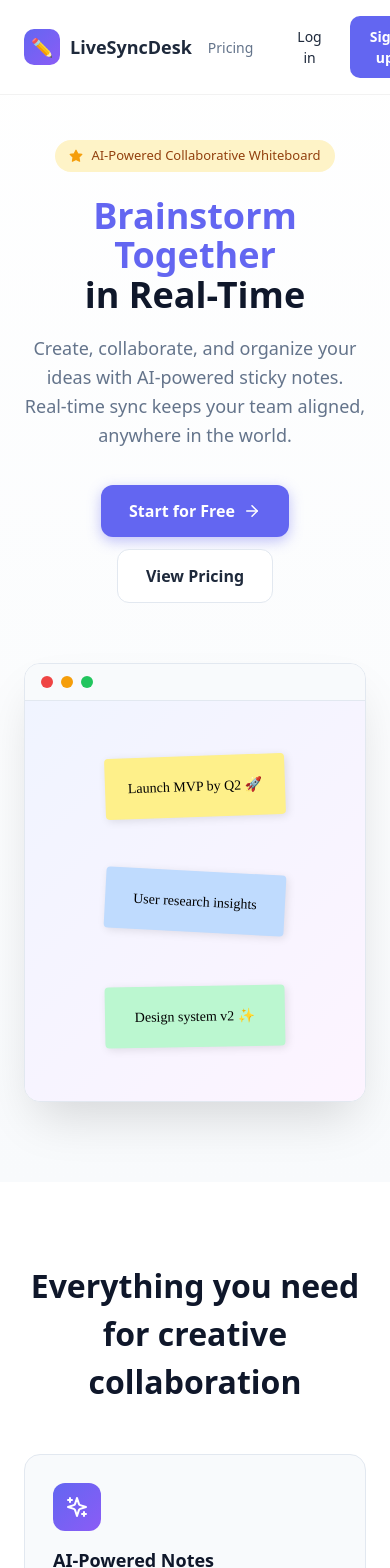
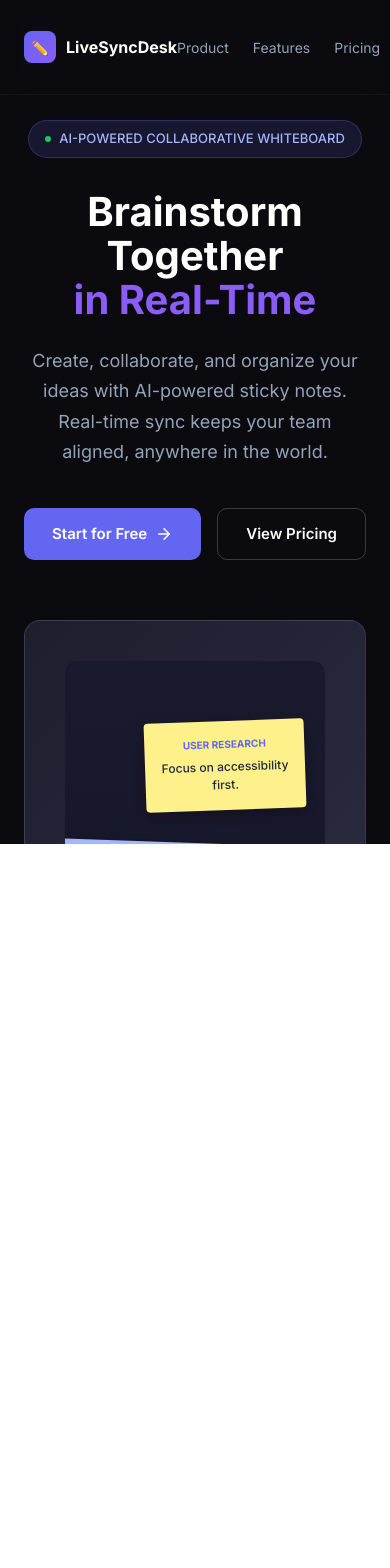
Before and after one commit to lijh1519/livesyncdesk, a React (Vite) app: page / in a window 390 px wide. Shown: the top 1568 px of the page. After the commit the page ends 844 px from the top, so only its background shows below. Built offline with nearby package versions, Linux system fonts and the light colour scheme; no server answers; what @liveblocks/client, @liveblocks/react would draw is missing.

Commit message:
feat: complete Landing/Pricing/Login pages with dark theme and full navigation

```diff
--- a/App.tsx
+++ b/App.tsx
@@ -448,12 +448,12 @@ function AuthenticatedApp() {
 
   // Login Page
   if (page === 'login' && !user) {
-    return <LoginPage />;
+    return <LoginPage onBack={() => navigate('landing')} />;
   }
 
   // App (requires login)
   if (!user) {
-    return <LoginPage />;
+    return <LoginPage onBack={() => navigate('landing')} />;
   }
 
   return (
--- a/components/LandingPage.tsx
+++ b/components/LandingPage.tsx
@@ -1,6 +1,6 @@
-import React from 'react';
+import React, { useRef } from 'react';
 import { useAuth } from '../contexts/AuthContext';
-import { Sparkles, Users, Zap, ArrowRight, Check, Star } from 'lucide-react';
+import { ArrowRight, RefreshCw, Sparkles, Layers, Twitter, Github, Mail } from 'lucide-react';
 
 interface LandingPageProps {
   onGetStarted: () => void;
@@ -10,9 +10,23 @@ interface LandingPageProps {
 
 export function LandingPage({ onGetStarted, onLogin, onPricing }: LandingPageProps) {
   const { user } = useAuth();
+  const featuresRef = useRef<HTMLElement>(null);
+  const ctaRef = useRef<HTMLElement>(null);
+
+  const scrollToFeatures = () => {
+    featuresRef.current?.scrollIntoView({ behavior: 'smooth' });
+  };
+
+  const scrollToTop = () => {
+    window.scrollTo({ top: 0, behavior: 'smooth' });
+  };
+
+  const handleContact = () => {
+    window.location.href = 'mailto:support@livesyncdesk.com?subject=LiveSyncDesk Inquiry';
+  };
 
   return (
-    <div style={{ minHeight: '100vh', background: '#fafafa' }}>
+    <div style={{ minHeight: '100vh', height: '100vh', overflow: 'auto', background: '#0a0a0f', color: '#fff', fontFamily: 'Inter, system-ui, sans-serif' }}>
       {/* Navigation */}
       <nav style={{
         position: 'fixed',
@@ -20,9 +34,9 @@ export function LandingPage({ onGetStarted, onLogin, onPricing }: LandingPagePro
         left: 0,
         right: 0,
         zIndex: 100,
-        background: 'rgba(255,255,255,0.8)',
+        background: 'rgba(10,10,15,0.8)',
         backdropFilter: 'blur(12px)',
-        borderBottom: '1px solid rgba(0,0,0,0.05)'
+        borderBottom: '1px solid rgba(255,255,255,0.05)'
       }}>
         <div style={{
           maxWidth: 1200,
@@ -32,38 +46,77 @@ export function LandingPage({ onGetStarted, onLogin, onPricing }: LandingPagePro
           alignItems: 'center',
           justifyContent: 'space-between'
         }}>
-          <div style={{ display: 'flex', alignItems: 'center', gap: 10 }}>
+          <div
+            onClick={scrollToTop}
+            style={{ display: 'flex', alignItems: 'center', gap: 10, cursor: 'pointer' }}
+          >
             <div style={{
-              width: 36,
-              height: 36,
+              width: 32,
+              height: 32,
               background: 'linear-gradient(135deg, #6366f1, #8b5cf6)',
-              borderRadius: 10,
+              borderRadius: 8,
               display: 'flex',
               alignItems: 'center',
               justifyContent: 'center',
-              color: '#fff',
-              fontSize: 18
+              fontSize: 14
             }}>
               ✏️
             </div>
-            <span style={{ fontSize: 18, fontWeight: 700, color: '#1e293b' }}>LiveSyncDesk</span>
+            <span style={{ fontSize: 16, fontWeight: 700 }}>LiveSyncDesk</span>
           </div>
 
-          <div style={{ display: 'flex', alignItems: 'center', gap: 12 }}>
+          <div style={{ display: 'flex', alignItems: 'center', gap: 32 }}>
+            <div style={{ display: 'flex', gap: 24 }}>
+              <button
+                onClick={scrollToTop}
+                style={{
+                  background: 'transparent',
+                  border: 'none',
+                  color: '#94a3b8',
+                  fontSize: 14,
+                  cursor: 'pointer'
+                }}
+              >
+                Product
+              </button>
+              <button
+                onClick={scrollToFeatures}
+                style={{
+                  background: 'transparent',
+                  border: 'none',
+                  color: '#94a3b8',
+                  fontSize: 14,
+                  cursor: 'pointer'
+                }}
+              >
+                Features
+              </button>
               <button
                 onClick={onPricing}
                 style={{
                   background: 'transparent',
                   border: 'none',
-                color: '#64748b',
+                  color: '#94a3b8',
                   fontSize: 14,
-                fontWeight: 500,
-                cursor: 'pointer',
-                padding: '8px 16px'
+                  cursor: 'pointer'
                 }}
               >
                 Pricing
               </button>
+              <button
+                onClick={handleContact}
+                style={{
+                  background: 'transparent',
+                  border: 'none',
+                  color: '#94a3b8',
+                  fontSize: 14,
+                  cursor: 'pointer'
+                }}
+              >
+                Contact
+              </button>
+            </div>
+            <div style={{ display: 'flex', alignItems: 'center', gap: 12 }}>
               {user ? (
                 <button
                   onClick={onGetStarted}
@@ -72,9 +125,9 @@ export function LandingPage({ onGetStarted, onLogin, onPricing }: LandingPagePro
                     color: '#fff',
                     border: 'none',
                     padding: '10px 20px',
-                  borderRadius: 10,
+                    borderRadius: 8,
                     fontSize: 14,
-                  fontWeight: 600,
+                    fontWeight: 500,
                     cursor: 'pointer'
                   }}
                 >
@@ -87,11 +140,9 @@ export function LandingPage({ onGetStarted, onLogin, onPricing }: LandingPagePro
                     style={{
                       background: 'transparent',
                       border: 'none',
-                    color: '#1e293b',
+                      color: '#fff',
                       fontSize: 14,
-                    fontWeight: 500,
-                    cursor: 'pointer',
-                    padding: '8px 16px'
+                      cursor: 'pointer'
                     }}
                   >
                     Log in
@@ -103,9 +154,9 @@ export function LandingPage({ onGetStarted, onLogin, onPricing }: LandingPagePro
                       color: '#fff',
                       border: 'none',
                       padding: '10px 20px',
-                    borderRadius: 10,
+                      borderRadius: 8,
                       fontSize: 14,
-                    fontWeight: 600,
+                      fontWeight: 500,
                       cursor: 'pointer'
                     }}
                   >
@@ -115,56 +166,56 @@ export function LandingPage({ onGetStarted, onLogin, onPricing }: LandingPagePro
               )}
             </div>
           </div>
+        </div>
       </nav>
 
       {/* Hero Section */}
       <section style={{
-        paddingTop: 140,
-        paddingBottom: 80,
-        textAlign: 'center',
-        background: 'linear-gradient(180deg, #fff 0%, #f8fafc 100%)'
+        paddingTop: 120,
+        paddingBottom: 60,
+        textAlign: 'center'
       }}>
         <div style={{ maxWidth: 800, margin: '0 auto', padding: '0 24px' }}>
           <div style={{
             display: 'inline-flex',
             alignItems: 'center',
             gap: 8,
-            background: '#fef3c7',
-            color: '#92400e',
-            padding: '6px 14px',
-            borderRadius: 20,
+            background: 'rgba(99,102,241,0.15)',
+            border: '1px solid rgba(99,102,241,0.3)',
+            color: '#a5b4fc',
+            padding: '8px 16px',
+            borderRadius: 24,
             fontSize: 13,
             fontWeight: 500,
-            marginBottom: 24
+            marginBottom: 32
           }}>
-            <Star size={14} fill="#f59e0b" color="#f59e0b" />
-            AI-Powered Collaborative Whiteboard
+            <span style={{ width: 6, height: 6, background: '#22c55e', borderRadius: '50%' }} />
+            AI-POWERED COLLABORATIVE WHITEBOARD
           </div>
 
           <h1 style={{
-            fontSize: 'clamp(36px, 6vw, 56px)',
-            fontWeight: 800,
-            color: '#0f172a',
+            fontSize: 'clamp(40px, 7vw, 64px)',
+            fontWeight: 700,
             lineHeight: 1.1,
-            marginBottom: 20
+            marginBottom: 24
           }}>
-            <span style={{ color: '#6366f1' }}>Brainstorm Together</span>
-            <br />in Real-Time
+            Brainstorm Together
+            <br />
+            <span style={{ color: '#8b5cf6' }}>in Real-Time</span>
           </h1>
 
           <p style={{
             fontSize: 18,
-            color: '#64748b',
-            lineHeight: 1.6,
-            marginBottom: 36,
-            maxWidth: 600,
-            margin: '0 auto 36px'
+            color: '#94a3b8',
+            lineHeight: 1.7,
+            marginBottom: 40,
+            maxWidth: 560,
+            margin: '0 auto 40px'
           }}>
-            Create, collaborate, and organize your ideas with AI-powered sticky notes.
-            Real-time sync keeps your team aligned, anywhere in the world.
+            Create, collaborate, and organize your ideas with AI-powered sticky notes. Real-time sync keeps your team aligned, anywhere in the world.
           </p>
 
-          <div style={{ display: 'flex', gap: 12, justifyContent: 'center', flexWrap: 'wrap' }}>
+          <div style={{ display: 'flex', gap: 16, justifyContent: 'center', flexWrap: 'wrap' }}>
             <button
               onClick={onGetStarted}
               style={{
@@ -175,11 +226,10 @@ export function LandingPage({ onGetStarted, onLogin, onPricing }: LandingPagePro
                 color: '#fff',
                 border: 'none',
                 padding: '14px 28px',
-                borderRadius: 12,
-                fontSize: 16,
+                borderRadius: 10,
+                fontSize: 15,
                 fontWeight: 600,
-                cursor: 'pointer',
-                boxShadow: '0 4px 14px rgba(99,102,241,0.4)'
+                cursor: 'pointer'
               }}
             >
               Start for Free <ArrowRight size={18} />
@@ -190,12 +240,12 @@ export function LandingPage({ onGetStarted, onLogin, onPricing }: LandingPagePro
                 display: 'flex',
                 alignItems: 'center',
                 gap: 8,
-                background: '#fff',
-                color: '#1e293b',
-                border: '1px solid #e2e8f0',
+                background: 'transparent',
+                color: '#fff',
+                border: '1px solid rgba(255,255,255,0.2)',
                 padding: '14px 28px',
-                borderRadius: 12,
-                fontSize: 16,
+                borderRadius: 10,
+                fontSize: 15,
                 fontWeight: 600,
                 cursor: 'pointer'
               }}
@@ -205,76 +255,86 @@ export function LandingPage({ onGetStarted, onLogin, onPricing }: LandingPagePro
           </div>
         </div>
 
-        {/* Hero Image/Preview */}
+        {/* Hero Image */}
         <div style={{
-          maxWidth: 1000,
+          maxWidth: 900,
           margin: '60px auto 0',
           padding: '0 24px'
         }}>
           <div style={{
-            background: '#fff',
+            position: 'relative',
             borderRadius: 16,
-            boxShadow: '0 25px 50px -12px rgba(0,0,0,0.15)',
             overflow: 'hidden',
-            border: '1px solid #e2e8f0'
+            background: 'linear-gradient(135deg, #1e1e2e 0%, #2d2d44 100%)',
+            border: '1px solid rgba(255,255,255,0.1)'
           }}>
             <div style={{
-              background: '#f8fafc',
-              padding: '12px 16px',
-              borderBottom: '1px solid #e2e8f0',
-              display: 'flex',
-              gap: 8
-            }}>
-              <div style={{ width: 12, height: 12, borderRadius: '50%', background: '#ef4444' }} />
-              <div style={{ width: 12, height: 12, borderRadius: '50%', background: '#f59e0b' }} />
-              <div style={{ width: 12, height: 12, borderRadius: '50%', background: '#22c55e' }} />
-            </div>
-            <div style={{
-              height: 400,
-              background: 'linear-gradient(135deg, #f0f4ff 0%, #fdf4ff 100%)',
+              height: 420,
               display: 'flex',
               alignItems: 'center',
               justifyContent: 'center',
-              gap: 24,
               padding: 40,
-              flexWrap: 'wrap'
+              position: 'relative'
             }}>
-              {/* Sample sticky notes */}
+              {/* Simulated whiteboard UI */}
               <div style={{
-                width: 180,
-                padding: 20,
+                width: '100%',
+                height: '100%',
+                background: 'linear-gradient(180deg, #1a1a2e 0%, #16162a 100%)',
+                borderRadius: 12,
+                position: 'relative',
+                overflow: 'hidden'
+              }}>
+                {/* Sticky note 1 */}
+                <div style={{
+                  position: 'absolute',
+                  top: 60,
+                  left: 80,
+                  width: 160,
+                  padding: 16,
                   background: '#fef08a',
                   borderRadius: 4,
-                boxShadow: '2px 2px 8px rgba(0,0,0,0.1)',
+                  color: '#1e293b',
+                  fontSize: 12,
+                  fontWeight: 500,
                   transform: 'rotate(-2deg)',
-                fontFamily: 'cursive',
-                fontSize: 14
+                  boxShadow: '0 4px 12px rgba(0,0,0,0.3)'
                 }}>
-                Launch MVP by Q2 🚀
+                  <div style={{ fontSize: 10, color: '#6366f1', fontWeight: 700, marginBottom: 6 }}>USER RESEARCH</div>
+                  Focus on accessibility first.
                 </div>
+
+                {/* Sticky note 2 - AI generated */}
                 <div style={{
+                  position: 'absolute',
+                  top: 180,
+                  right: 100,
                   width: 180,
-                padding: 20,
-                background: '#bfdbfe',
+                  padding: 16,
+                  background: '#a5b4fc',
                   borderRadius: 4,
-                boxShadow: '2px 2px 8px rgba(0,0,0,0.1)',
-                transform: 'rotate(3deg)',
-                fontFamily: 'cursive',
-                fontSize: 14
+                  color: '#1e293b',
+                  fontSize: 12,
+                  fontWeight: 500,
+                  transform: 'rotate(2deg)',
+                  boxShadow: '0 4px 12px rgba(0,0,0,0.3)'
                 }}>
-                User research insights
+                  <div style={{ fontSize: 10, color: '#6366f1', fontWeight: 700, marginBottom: 6 }}>✨ AI ASSISTANT</div>
+                  "Generated 5 new layout ideas based on your sketch."
                 </div>
+
+                {/* Cursor indicator */}
                 <div style={{
-                width: 180,
-                padding: 20,
-                background: '#bbf7d0',
-                borderRadius: 4,
-                boxShadow: '2px 2px 8px rgba(0,0,0,0.1)',
-                transform: 'rotate(-1deg)',
-                fontFamily: 'cursive',
-                fontSize: 14
+                  position: 'absolute',
+                  bottom: 100,
+                  left: '40%',
+                  display: 'flex',
+                  alignItems: 'center',
+                  gap: 6
                 }}>
-                Design system v2 ✨
+                  <div style={{ width: 4, height: 4, background: '#22c55e', borderRadius: '50%' }} />
+                  <span style={{ fontSize: 11, color: '#22c55e' }}>Sarah is typing...</span>
+                </div>
               </div>
             </div>
           </div>
@@ -282,83 +342,153 @@ export function LandingPage({ onGetStarted, onLogin, onPricing }: LandingPagePro
       </section>
 
       {/* Features Section */}
-      <section style={{ padding: '80px 24px', background: '#fff' }}>
+      <section ref={featuresRef} id="features" style={{ padding: '80px 24px', background: '#0f0f14' }}>
         <div style={{ maxWidth: 1000, margin: '0 auto' }}>
           <h2 style={{
             fontSize: 32,
             fontWeight: 700,
             textAlign: 'center',
-            color: '#0f172a',
+            marginBottom: 12
+          }}>
+            Supercharge your workflow
+          </h2>
+          <p style={{
+            textAlign: 'center',
+            color: '#64748b',
             marginBottom: 48
           }}>
-            Everything you need for creative collaboration
-          </h2>
+            Everything you need to go from idea to execution.
+          </p>
 
           <div style={{
             display: 'grid',
             gridTemplateColumns: 'repeat(auto-fit, minmax(280px, 1fr))',
-            gap: 32
+            gap: 20
           }}>
             <FeatureCard
-              icon={<Sparkles size={24} />}
-              title="AI-Powered Notes"
-              description="Generate brainstorming ideas instantly with AI. Just describe your topic and get smart suggestions."
+              icon={<RefreshCw size={22} />}
+              title="Real-time Sync"
+              description="Zero-latency synchronization across all devices. See cursors, edits, and ideas move in real-time as your team builds."
             />
             <FeatureCard
-              icon={<Users size={24} />}
-              title="Real-Time Collaboration"
-              description="See teammates' cursors and changes live. Work together seamlessly, no matter where you are."
+              icon={<Sparkles size={22} />}
+              title="AI Brainstorming"
+              description="Stuck? Let our AI assistant generate nodes, cluster similar ideas, and summarize complex discussions into action items."
             />
             <FeatureCard
-              icon={<Zap size={24} />}
-              title="Instant Sync"
-              description="All changes sync automatically. No save button needed - your work is always up to date."
+              icon={<Layers size={22} />}
+              title="Unlimited Canvases"
+              description="No boundaries to your creativity. Create infinite boards for every project and organize them with powerful nesting."
             />
           </div>
         </div>
       </section>
 
       {/* CTA Section */}
-      <section style={{
-        padding: '80px 24px',
-        background: 'linear-gradient(135deg, #6366f1 0%, #8b5cf6 100%)',
+      <section ref={ctaRef} style={{ padding: '40px 24px 80px' }}>
+        <div style={{
+          maxWidth: 900,
+          margin: '0 auto',
+          background: 'linear-gradient(135deg, #6366f1 0%, #8b5cf6 50%, #06b6d4 100%)',
+          borderRadius: 24,
+          padding: '60px 40px',
           textAlign: 'center'
         }}>
-        <div style={{ maxWidth: 600, margin: '0 auto' }}>
-          <h2 style={{ fontSize: 32, fontWeight: 700, color: '#fff', marginBottom: 16 }}>
-            Ready to brainstorm?
+          <h2 style={{ fontSize: 36, fontWeight: 700, marginBottom: 16 }}>
+            Ready to sync your team?
           </h2>
-          <p style={{ fontSize: 16, color: 'rgba(255,255,255,0.8)', marginBottom: 32 }}>
-            Start collaborating with your team today. Free to get started.
+          <p style={{ fontSize: 16, opacity: 0.9, marginBottom: 32 }}>
+            Join teams who are building the future together on LiveSyncDesk.
           </p>
+          <div style={{ display: 'flex', gap: 16, justifyContent: 'center', flexWrap: 'wrap' }}>
             <button
               onClick={onGetStarted}
               style={{
-              display: 'inline-flex',
-              alignItems: 'center',
-              gap: 8,
                 background: '#fff',
                 color: '#6366f1',
                 border: 'none',
-              padding: '14px 32px',
-              borderRadius: 12,
-              fontSize: 16,
+                padding: '14px 28px',
+                borderRadius: 10,
+                fontSize: 15,
                 fontWeight: 600,
                 cursor: 'pointer'
               }}
             >
-            Get Started Free <ArrowRight size={18} />
+              Create your first board
             </button>
+            <button
+              onClick={handleContact}
+              style={{
+                display: 'flex',
+                alignItems: 'center',
+                gap: 8,
+                background: 'transparent',
+                color: '#fff',
+                border: '1px solid rgba(255,255,255,0.4)',
+                padding: '14px 28px',
+                borderRadius: 10,
+                fontSize: 15,
+                fontWeight: 600,
+                cursor: 'pointer'
+              }}
+            >
+              <Mail size={18} /> Contact Us
+            </button>
+          </div>
         </div>
       </section>
 
       {/* Footer */}
       <footer style={{
         padding: '40px 24px',
-        background: '#0f172a',
-        textAlign: 'center'
+        borderTop: '1px solid rgba(255,255,255,0.05)'
       }}>
-        <div style={{ color: '#64748b', fontSize: 14 }}>
+        <div style={{
+          maxWidth: 1000,
+          margin: '0 auto',
+          display: 'flex',
+          justifyContent: 'space-between',
+          alignItems: 'center',
+          flexWrap: 'wrap',
+          gap: 24
+        }}>
+          <div
+            onClick={scrollToTop}
+            style={{ display: 'flex', alignItems: 'center', gap: 10, cursor: 'pointer' }}
+          >
+            <div style={{
+              width: 28,
+              height: 28,
+              background: 'linear-gradient(135deg, #6366f1, #8b5cf6)',
+              borderRadius: 6,
+              display: 'flex',
+              alignItems: 'center',
+              justifyContent: 'center',
+              fontSize: 12
+            }}>
+              ✏️
+            </div>
+            <span style={{ fontSize: 14, fontWeight: 600 }}>LiveSyncDesk</span>
+          </div>
+
+          <div style={{ display: 'flex', gap: 24, fontSize: 13, color: '#64748b' }}>
+            <button onClick={onPricing} style={{ background: 'none', border: 'none', color: 'inherit', cursor: 'pointer' }}>Pricing</button>
+            <button onClick={scrollToFeatures} style={{ background: 'none', border: 'none', color: 'inherit', cursor: 'pointer' }}>Features</button>
+            <button onClick={handleContact} style={{ background: 'none', border: 'none', color: 'inherit', cursor: 'pointer' }}>Support</button>
+          </div>
+
+          <div style={{ display: 'flex', gap: 16 }}>
+            <a href="https://twitter.com" target="_blank" rel="noopener noreferrer" style={{ color: '#64748b' }}><Twitter size={20} /></a>
+            <a href="https://github.com/lijh1519/livesyncdesk" target="_blank" rel="noopener noreferrer" style={{ color: '#64748b' }}><Github size={20} /></a>
+          </div>
+        </div>
+        <div style={{
+          maxWidth: 1000,
+          margin: '24px auto 0',
+          textAlign: 'center',
+          color: '#475569',
+          fontSize: 13
+        }}>
           © 2025 LiveSyncDesk. All rights reserved.
         </div>
       </footer>
@@ -370,27 +500,27 @@ function FeatureCard({ icon, title, description }: { icon: React.ReactNode; titl
   return (
     <div style={{
       padding: 28,
-      background: '#f8fafc',
+      background: '#16161f',
       borderRadius: 16,
-      border: '1px solid #e2e8f0'
+      border: '1px solid rgba(255,255,255,0.05)'
     }}>
       <div style={{
-        width: 48,
-        height: 48,
-        background: 'linear-gradient(135deg, #6366f1, #8b5cf6)',
-        borderRadius: 12,
+        width: 44,
+        height: 44,
+        background: 'rgba(99,102,241,0.15)',
+        borderRadius: 10,
         display: 'flex',
         alignItems: 'center',
         justifyContent: 'center',
-        color: '#fff',
+        color: '#a5b4fc',
         marginBottom: 16
       }}>
         {icon}
       </div>
-      <h3 style={{ fontSize: 18, fontWeight: 600, color: '#0f172a', marginBottom: 8 }}>
+      <h3 style={{ fontSize: 16, fontWeight: 600, marginBottom: 8 }}>
         {title}
       </h3>
-      <p style={{ fontSize: 14, color: '#64748b', lineHeight: 1.6 }}>
+      <p style={{ fontSize: 14, color: '#94a3b8', lineHeight: 1.6 }}>
         {description}
       </p>
     </div>
```
Also changed, not shown: components/LoginPage.tsx (+58 -23 lines), components/PricingPage.tsx (+22 -23 lines). Lines whose indentation alone changed are shown as unchanged.
